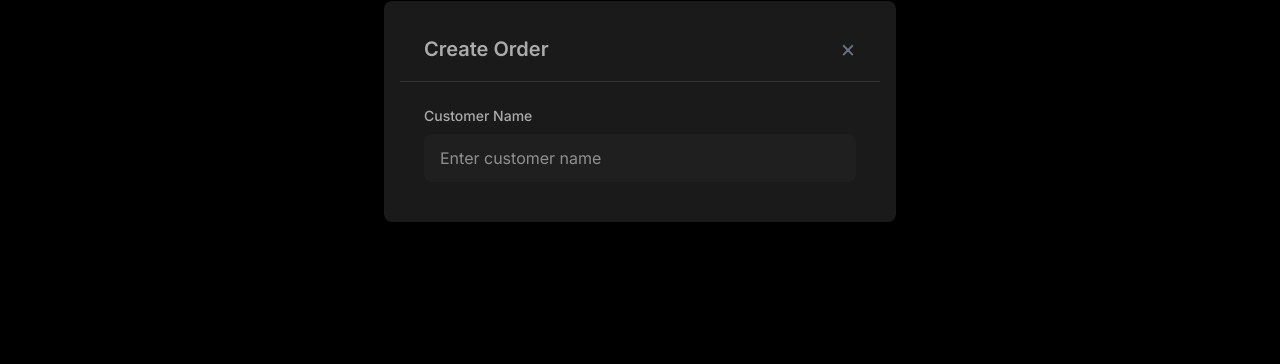
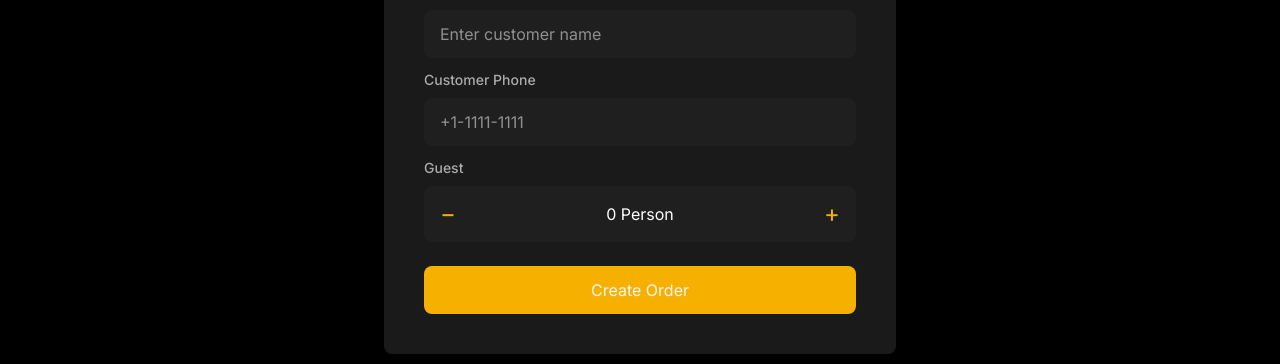
Before and after one commit to barakkenny/Transactly, a React (Vite) app: page / in a window 1280 px wide. Both pictures are taken after a click on the button 640 px from the left and 749 px from the top of the page. Shown: the part 289-653 px from the top of the page. Built offline with nearby package versions, Linux system fonts and the light colour scheme; grey boxes are pictures that could not be loaded.

Commit message:
Completed the create Order UI form

```diff
--- a/src/components/shared/FooterNav.jsx
+++ b/src/components/shared/FooterNav.jsx
@@ -11,6 +11,17 @@
   const [isModalOpen, setIsModalOpen] = useState(false);
   const openModal = () => setIsModalOpen(true);
   const closeModal = () => setIsModalOpen(false);
+  const [guestCount, setGuestCount] = useState(0)
+
+  const increment = () => {
+    if(guestCount >= 6) return;
+    setGuestCount((prev) => prev + 1);
+  }
+  const decrement = () => {
+    if(guestCount <= 0) return;
+    setGuestCount((prev) => prev - 1);
+  }
+
 
   return (
     <div className="text-[#ababab] fixed bottom-0 left-0 right-0 bg-[#262626] p-2 h-16 flex justify-around">
@@ -25,11 +36,29 @@
 
       <Modal isOpen={isModalOpen} onClose={closeModal} title="Create Order">
         <div>
-          <label className="block text-[#ababab] mb-2 text-sm font-medium" htmlFor="customer name">Customer Name</label>
+          <label className="block text-[#ababab] mb-2 mt-2 text-sm font-medium" htmlFor="customer name">Customer Name</label>
           <div className="flex items-center rounded-lg p-3 px-4 bg-[#1f1f1f]">
             <input className="bg-transparent flex-1 text-white focus:outline-none" type="text" name="" placeholder="Enter customer name" id="" />
           </div>
         </div>
+        <div>
+          <label className="block text-[#ababab] mb-2 mt-3 text-sm font-medium" htmlFor="customer name">Customer Phone</label>
+          <div className="flex items-center rounded-lg p-3 px-4 bg-[#1f1f1f]">
+            <input className="bg-transparent flex-1 text-white focus:outline-none" type="number" name="" placeholder="+1-1111-1111" id="" />
+          </div>
+        </div>
+        <div>
+          <label className="block mb-2 mt-3 text-sm font-medium text-[#ababab]" htmlFor="customer name">Guest</label>
+          <div className="flex items-center justify-between bg-[#1f1f1f] px-4 py-3 rounded-lg">
+            <button onClick={decrement} className="text-yellow-500 text-2xl">&minus;</button>
+            <span className="text-white">{guestCount} Person</span>
+            <button onClick={increment} className="text-yellow-500 text-2xl">&#43;</button>
+          </div>
+        </div>
+
+        <button onClick={()=> navigate('/tables')} className="w-full bg-[#f6b100] text-[#f5f5f5] rounded-lg py-3 mt-6 hover:text-yellow-700">
+            Create Order
+        </button>
       </Modal>
 
     </div>
--- a/src/main.jsx
+++ b/src/main.jsx
@@ -7,6 +7,7 @@
 import Orders from './pages/Orders'
 import Auth from './pages/Auth'
 import Tables from './pages/Tables'
+import Menu from './pages/Menu'
 
 const router = createBrowserRouter([
   {
@@ -23,6 +24,10 @@
       {
         path: '/tables',
         element: <Tables />,
+      },
+      {
+        path: '/menu',
+        element: <Menu />,
       }
     ],
   },
--- /dev/null
+++ b/src/pages/Menu.jsx
@@ -0,0 +1,11 @@
+import React from 'react'
+
+const Menu = () => {
+  return (
+    <div>
+
+    </div>
+  )
+}
+
+export default Menu
```
